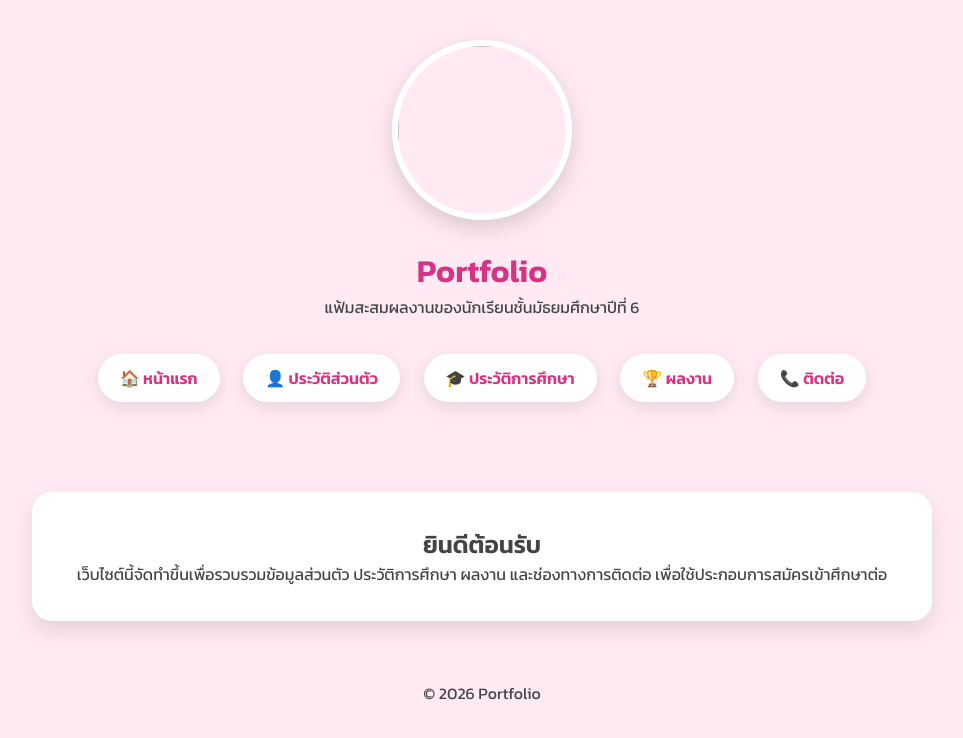
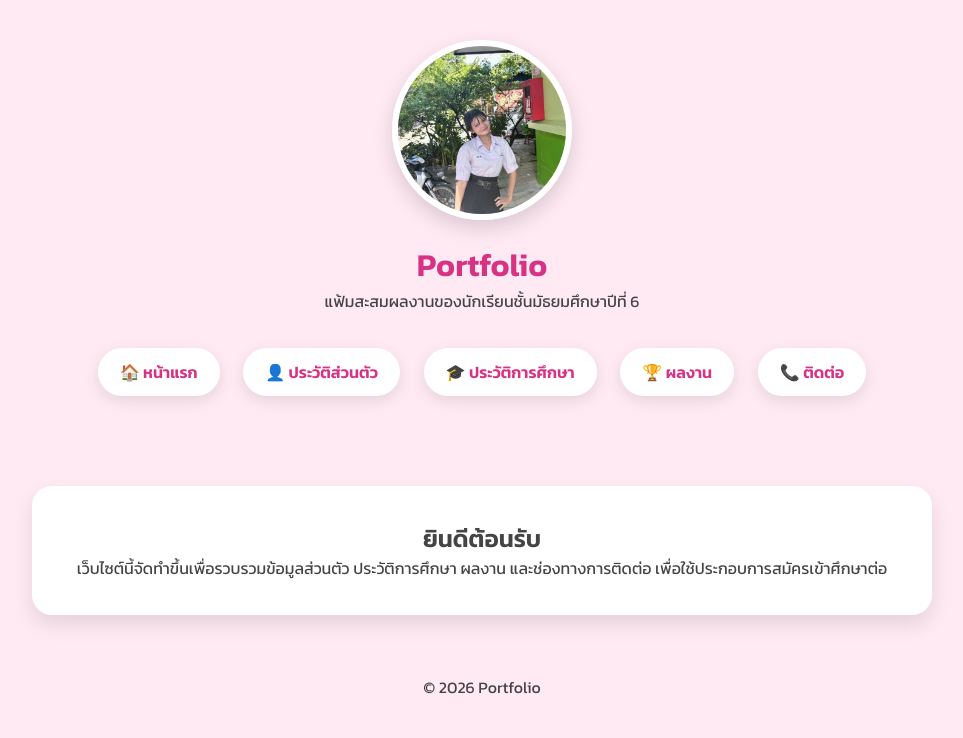
Before and after one commit to Juthaporn15/portfolio2, a plain HTML site: page index.html in a window 1280 px wide. Shown: the whole page, without its empty margins (158-1121 px from the left). Drawn offline with Linux system fonts and the light colour scheme.

Commit message:
Update index.html

```diff
--- a/index.html
+++ b/index.html
@@ -14,7 +14,7 @@
 
 <header>
 
-<img src="images/https://github.com/Juthaporn15/portfolio2/blob/main/images/MEITU_20260706_173817861.jpg" class="profile">
+<img src="images/MEITU_20260706_173817861.jpg" class="profile">
 
 <h1>Portfolio</h1>
 
```
